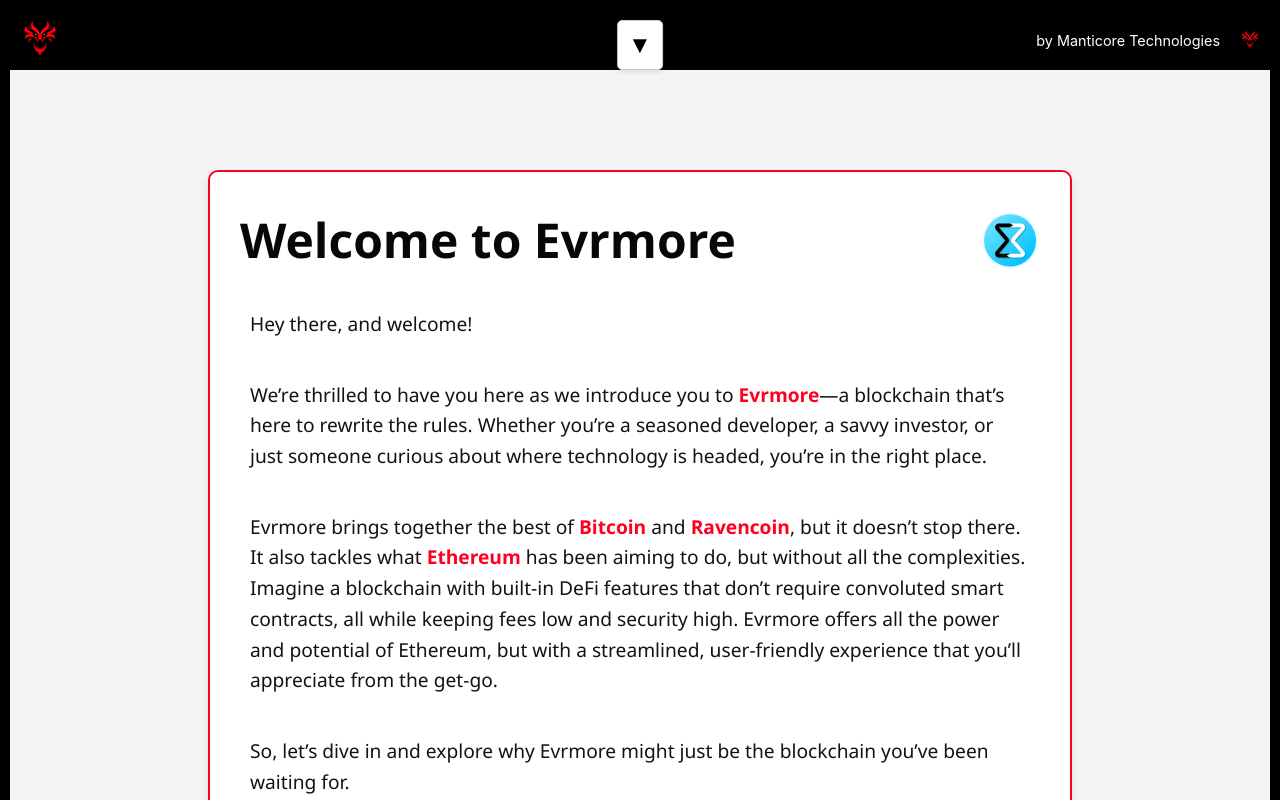
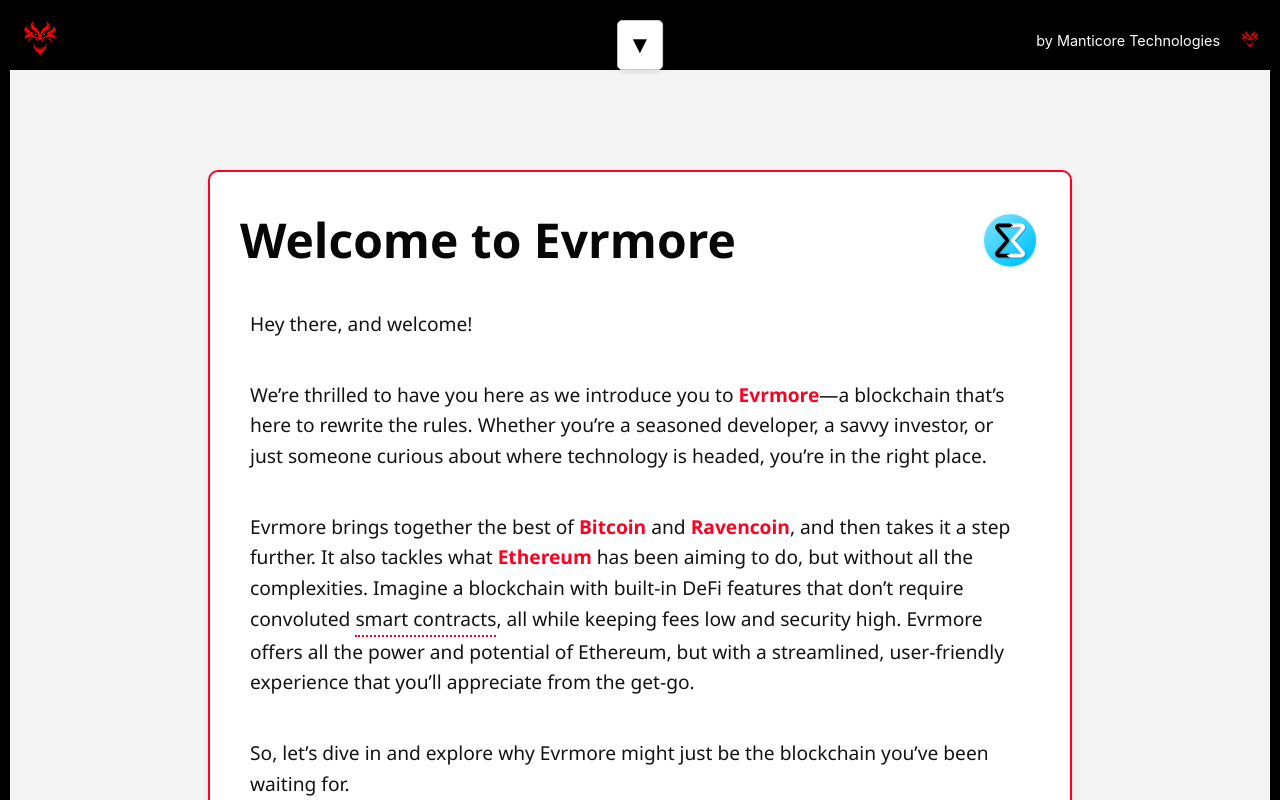
Before and after one commit to ManticoreTechnologies/manticore-exchange, a React (Vite) app: page /blog/evrmore-intro in a window 1280 px wide. Shown: the top 800 px of the page. Built offline with nearby package versions, Linux system fonts and the light colour scheme; no server answers.

Commit message:
Feat(Blog): add tooltips

```diff
--- a/src/pages/blogs/BlogPost.css
+++ b/src/pages/blogs/BlogPost.css
@@ -125,3 +125,35 @@
     color: #cc001e; /* Darker red on hover */
     text-decoration: underline; /* Underline on hover */
 }
+
+/* Style for the tooltip span */
+.blog-tooltip {
+    position: relative;
+    display: inline-block;
+    cursor: pointer;
+    border-bottom: 2px dotted #ff0022; /* Optional: to indicate it's a hoverable term */
+  }
+
+  /* Style for the tooltip text */
+  .react-tooltip {
+    max-width: 60% !important; /* Ensure the tooltip takes full width */
+    width: auto;
+    background-color: #ffffff;
+    color: #000000;
+    text-align: left;
+    border-radius: 5px;
+    padding: 10px;
+    box-shadow: 0px 4px 8px rgba(0, 0, 0, 0.1); /* Add a subtle shadow */
+  }
+
+  /* To ensure the tooltip aligns with the text */
+  .react-tooltip::before {
+    content: '';
+    position: absolute;
+    top: 100%;
+    left: 50%;
+    margin-left: -5px;
+    border-width: 5px;
+    border-style: solid;
+    border-color: #ffffff transparent transparent transparent;
+  }
--- a/src/pages/blogs/EvrmoreBlogPost.tsx
+++ b/src/pages/blogs/EvrmoreBlogPost.tsx
@@ -1,6 +1,7 @@
 import React, { useState } from 'react';
 import './BlogPost.css';
 import evrLogo from '../../images/evr_logo_blue_400.svg';
+import { Tooltip as ReactTooltip } from 'react-tooltip';
 
 const EvrmoreBlogPost: React.FC = () => {
     const [menuOpen, setMenuOpen] = useState(false);
@@ -37,15 +38,15 @@
                     <p className="paragraph">Hey there, and welcome!</p>
                     <p className="paragraph">We’re thrilled to have you here as we introduce you to <a className="blog-link" href="https://evrmorecoin.org/">Evrmore</a>
                         —a blockchain that’s here to rewrite the rules. Whether you’re a seasoned developer, a savvy investor, or just someone curious about where technology is headed, you’re in the right place.</p>
-                    <p className="paragraph">Evrmore brings together the best of <a className="blog-link" href="https://bitcoin.org/">Bitcoin</a> and <a className="blog-link" href="https://ravencoin.org/">Ravencoin</a>, but it doesn’t stop there. It also tackles what <a className='blog-link' href="https://ethereum.org/en/">Ethereum</a> has been aiming to do, but without all the complexities. Imagine a blockchain with built-in DeFi features that don’t require convoluted smart contracts, all while keeping fees low and security high. Evrmore offers all the power and potential of Ethereum, but with a streamlined, user-friendly experience that you’ll appreciate from the get-go.</p>
+                    <p className="paragraph">Evrmore brings together the best of <a className="blog-link" href="https://bitcoin.org/">Bitcoin</a> and <a className="blog-link" href="https://ravencoin.org/">Ravencoin</a>, and then takes it a step further. It also tackles what <a className='blog-link' href="https://ethereum.org/en/">Ethereum</a> has been aiming to do, but without all the complexities. Imagine a blockchain with built-in DeFi features that don’t require convoluted <span className="blog-tooltip" data-tooltip-id="smart-contract-tooltip" data-tooltip-content="Smart contracts are self-executing contracts with the terms of the agreement directly written into code. They automate contract execution without intermediaries, but can be complex and vulnerable to bugs. Evrmore eliminates these risks by integrating DeFi features directly into the blockchain protocol, avoiding the need for complex smart contracts.">smart contracts</span>, all while keeping fees low and security high. Evrmore offers all the power and potential of Ethereum, but with a streamlined, user-friendly experience that you’ll appreciate from the get-go.</p>
                     <p className="paragraph">So, let’s dive in and explore why Evrmore might just be the blockchain you’ve been waiting for.</p>
                     <p className="paragraph">Let’s get started!</p>
+                    <ReactTooltip id="smart-contract-tooltip" place="top" effect="solid" />
                 </div>
 
                 <div id="purpose">
                     <h2 className="sub-sub-header">Purpose of the Post</h2>
                     <p className="paragraph">In this post, we’re going to give you the full scoop on Evrmore, a blockchain that’s taking the best features from existing platforms and pushing them to the next level. We’ll cover the key aspects that make Evrmore unique, how it stacks up against other blockchains like Bitcoin, Ravencoin, and Ethereum, and why we believe it’s the future of decentralized finance (DeFi) and digital assets.</p>
-                    <p className="paragraph">Whether you’re just dipping your toes into the blockchain world or you’ve been swimming in it for years, we’ll guide you through Evrmore’s standout features and show you why it’s a true game-changer. By the end of this post, you’ll understand why Evrmore isn’t just another blockchain—it’s the one that’s poised to lead the next big wave of digital innovation.</p>
                 </div>
 
                 <div className='divider'></div>
```
